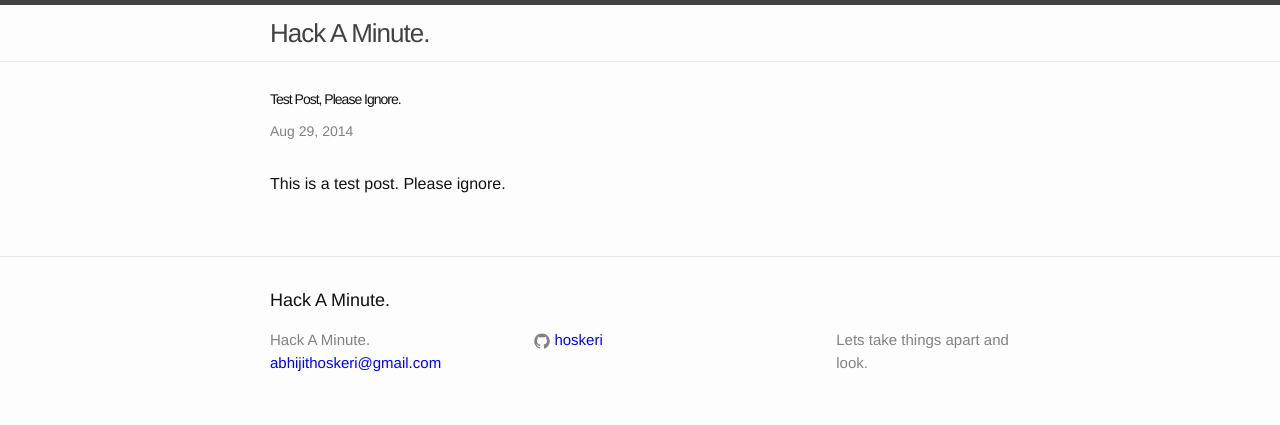
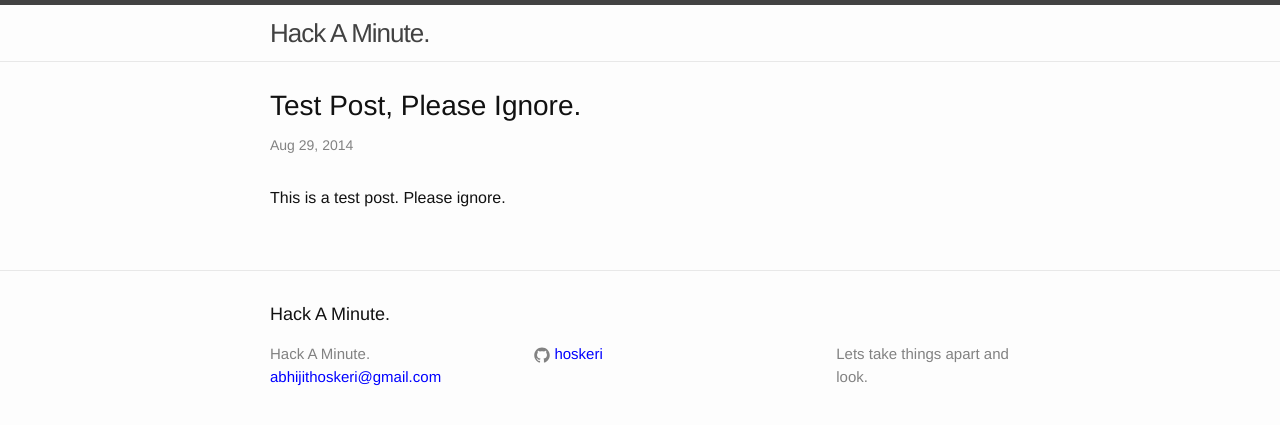
Before and after one commit to hoskeri/hoskeri.github.com, a Jekyll site: the page built from _posts/2014-08-29-test-post-please-ignore.markdown, in a window 1280 px wide. Shown: the top 425 px of the page. Built offline with Jekyll 4.4.1, drawn with Linux system fonts in a browser that asks for light colours.

Commit message:
title css.

```diff
--- a/_sass/_layout.scss
+++ b/_sass/_layout.scss
@@ -198,8 +198,7 @@
 }
 
 .post-title {
-    font-size: $small-font-size;
-    letter-spacing: -1px;
+    font-size: $small-font-size * 2;
     line-height: 1;
 
     @include media-query($on-laptop) {
```
